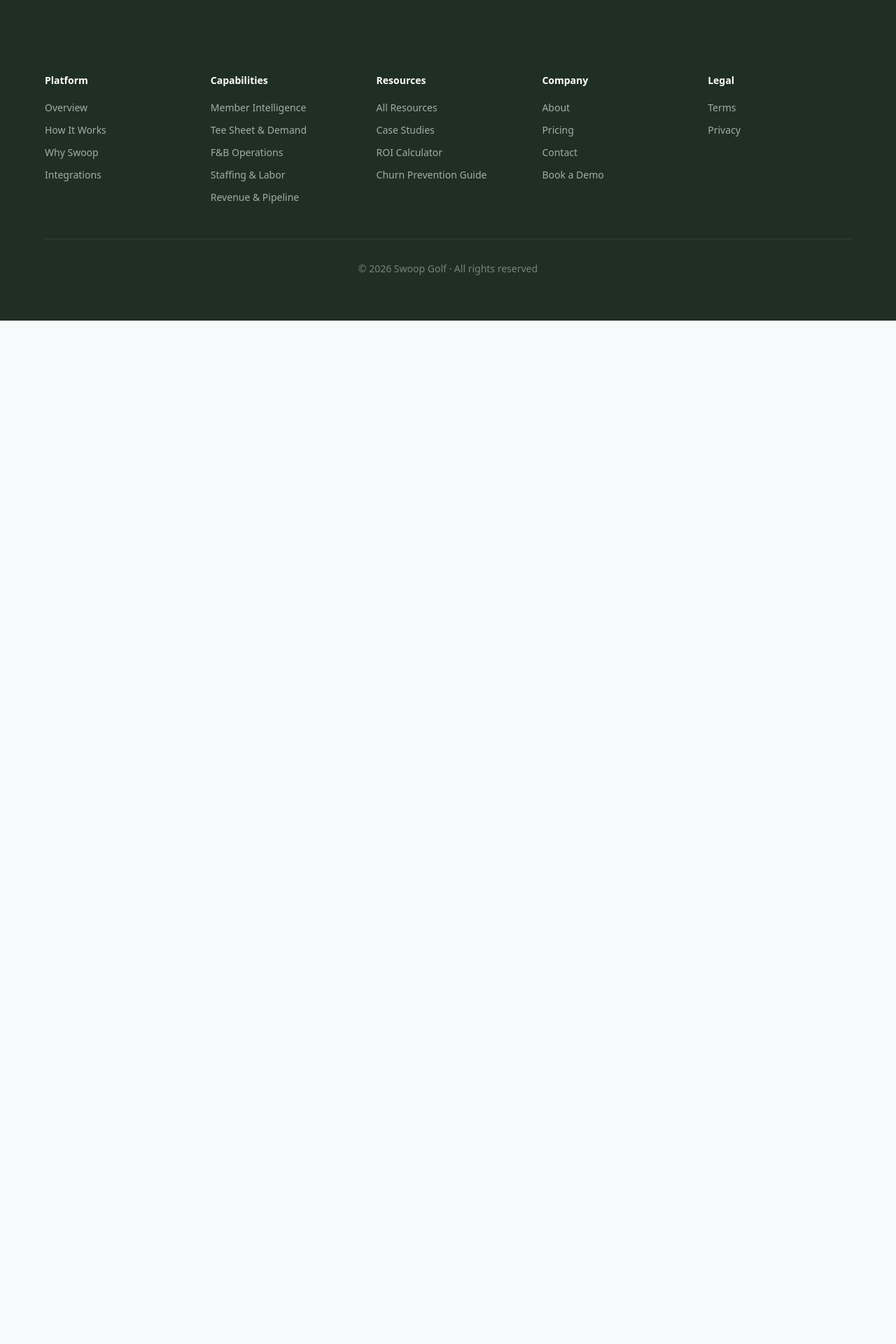
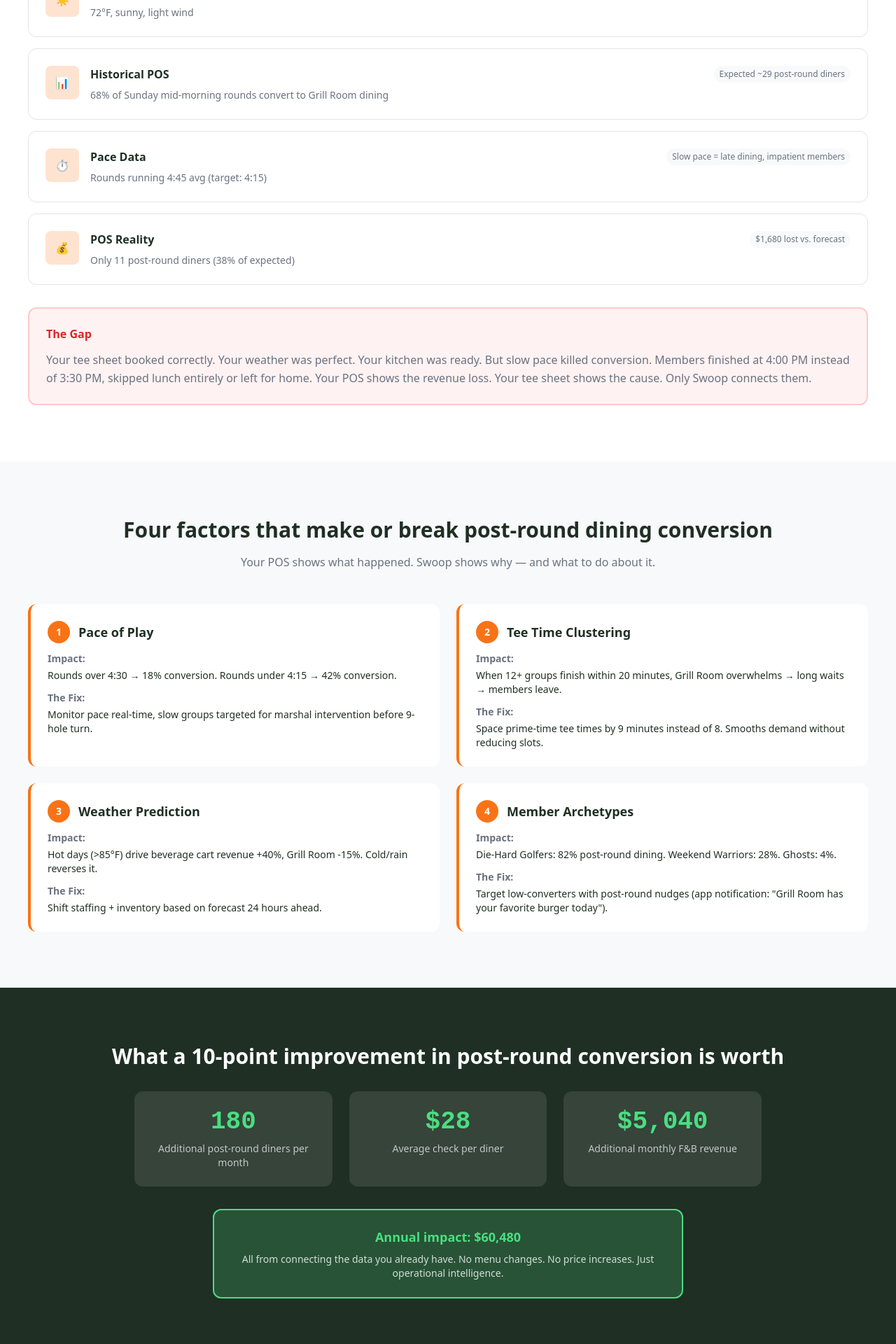
Before and after one commit to ty-hayes-82/swoop-member-intelligence-website, a Next.js app: page /capabilities/fb-operations in a window 1280 px wide. Shown: the part 1600-3520 px from the top of the page at 70% size. Before the commit the page ends 2058 px from the top, so only its background shows below. Built offline with nearby package versions, Linux system fonts and the light colour scheme.

Commit message:
CONTENT: Expand F&B Operations page with cross-system example, conversion drivers, and revenue impact calculations

```diff
--- a/app/capabilities/fb-operations/page.jsx
+++ b/app/capabilities/fb-operations/page.jsx
@@ -12,6 +12,41 @@ const insights = [
   { title: 'Menu Optimization Signals', desc: 'Which items drive repeat visits? Which correlate with complaints? Connect POS line items to member behavior patterns.' },
   { title: 'Event-Driven Demand', desc: 'Tournament days spike F&B demand 3x. Swoop auto-flags these windows so prep and staffing scale before the rush, not during it.' },
   { title: 'Member Dining Archetypes', desc: 'Some members dine after every round. Others never touch F&B. Segment-specific nudges can shift minimum-only members to active diners.' },
+]
+
+const crossSystemExample = {
+  title: 'Sunday, January 12, 2026: How your tee sheet killed your F&B revenue',
+  systems: [
+    { name: 'Tee Sheet', data: '11:00 AM - 1:00 PM: 42 tee times booked', insight: 'High expected volume' },
+    { name: 'Weather', data: '72°F, sunny, light wind', insight: 'Ideal post-round dining conditions (+12% conversion vs. baseline)' },
+    { name: 'Historical POS', data: '68% of Sunday mid-morning rounds convert to Grill Room dining', insight: 'Expected ~29 post-round diners' },
+    { name: 'Pace Data', data: 'Rounds running 4:45 avg (target: 4:15)', insight: 'Slow pace = late dining, impatient members' },
+    { name: 'POS Reality', data: 'Only 11 post-round diners (38% of expected)', insight: '$1,680 lost vs. forecast' },
+  ],
+  theGap: 'Your tee sheet booked correctly. Your weather was perfect. Your kitchen was ready. But slow pace killed conversion. Members finished at 4:00 PM instead of 3:30 PM, skipped lunch entirely or left for home. Your POS shows the revenue loss. Your tee sheet shows the cause. Only Swoop connects them.',
+}
+
+const conversionDrivers = [
+  {
+    factor: 'Pace of Play',
+    impact: 'Rounds over 4:30 → 18% conversion. Rounds under 4:15 → 42% conversion.',
+    fix: 'Monitor pace real-time, slow groups targeted for marshal intervention before 9-hole turn.'
+  },
+  {
+    factor: 'Tee Time Clustering',
+    impact: 'When 12+ groups finish within 20 minutes, Grill Room overwhelms → long waits → members leave.',
+    fix: 'Space prime-time tee times by 9 minutes instead of 8. Smooths demand without reducing slots.'
+  },
+  {
+    factor: 'Weather Prediction',
+    impact: 'Hot days (>85°F) drive beverage cart revenue +40%, Grill Room -15%. Cold/rain reverses it.',
+    fix: 'Shift staffing + inventory based on forecast 24 hours ahead.'
+  },
+  {
+    factor: 'Member Archetypes',
+    impact: 'Die-Hard Golfers: 82% post-round dining. Weekend Warriors: 28%. Ghosts: 4%.',
+    fix: 'Target low-converters with post-round nudges (app notification: "Grill Room has your favorite burger today").'
+  },
 ]
 
 export default function FBOperationsPage() {
@@ -51,6 +86,90 @@ export default function FBOperationsPage() {
         </div>
       </section>
 
+      {/* Cross-System Example */}
+      <section className="py-20 px-6 bg-white">
+        <div className="max-w-container mx-auto max-w-4xl">
+          <h2 className="text-3xl font-bold mb-8 text-center">{crossSystemExample.title}</h2>
+          <div className="space-y-4 mb-8">
+            {crossSystemExample.systems.map((sys) => (
+              <div key={sys.name} className="bg-swoop-card border border-swoop-border rounded-xl p-6 flex items-start gap-4">
+                <div className="flex-shrink-0 w-12 h-12 bg-lens-fb/20 rounded-lg flex items-center justify-center font-bold">
+                  {sys.name === 'Tee Sheet' ? '⛳' : sys.name === 'Weather' ? '☀️' : sys.name === 'Historical POS' ? '📊' : sys.name === 'Pace Data' ? '⏱️' : '💰'}
+                </div>
+                <div className="flex-1">
+                  <div className="flex items-center justify-between mb-2">
+                    <h3 className="font-semibold">{sys.name}</h3>
+                    <span className="text-xs bg-swoop-bg px-2 py-1 rounded-full text-swoop-muted">{sys.insight}</span>
+                  </div>
+                  <p className="text-sm text-swoop-muted">{sys.data}</p>
+                </div>
+              </div>
+            ))}
+          </div>
+          <div className="bg-red-50 border-2 border-red-200 rounded-xl p-6">
+            <h3 className="font-bold text-red-600 mb-3">The Gap</h3>
+            <p className="text-swoop-muted leading-relaxed">{crossSystemExample.theGap}</p>
+          </div>
+        </div>
+      </section>
+
+      {/* Conversion Drivers */}
+      <section className="py-20 px-6">
+        <div className="max-w-container mx-auto">
+          <h2 className="text-3xl font-bold mb-4 text-center">Four factors that make or break post-round dining conversion</h2>
+          <p className="text-swoop-muted text-center mb-12 max-w-2xl mx-auto">
+            Your POS shows what happened. Swoop shows why — and what to do about it.
+          </p>
+          <div className="grid md:grid-cols-2 gap-6">
+            {conversionDrivers.map((driver, idx) => (
+              <div key={driver.factor} className="bg-swoop-card border-l-4 border-lens-fb rounded-xl p-6">
+                <div className="flex items-center gap-3 mb-3">
+                  <div className="w-8 h-8 bg-lens-fb text-white rounded-full flex items-center justify-center font-bold text-sm">
+                    {idx + 1}
+                  </div>
+                  <h3 className="text-lg font-semibold">{driver.factor}</h3>
+                </div>
+                <div className="space-y-3 text-sm">
+                  <div>
+                    <p className="font-semibold text-swoop-muted mb-1">Impact:</p>
+                    <p className="text-swoop-dark">{driver.impact}</p>
+                  </div>
+                  <div>
+                    <p className="font-semibold text-swoop-muted mb-1">The Fix:</p>
+                    <p className="text-swoop-dark">{driver.fix}</p>
+                  </div>
+                </div>
+              </div>
+            ))}
+          </div>
+        </div>
+      </section>
+
+      {/* Real Revenue Impact */}
+      <section className="py-20 px-6 bg-swoop-dark text-white">
+        <div className="max-w-container mx-auto text-center">
+          <h2 className="text-3xl font-bold mb-8">What a 10-point improvement in post-round conversion is worth</h2>
+          <div className="grid md:grid-cols-3 gap-6 max-w-4xl mx-auto mb-8">
+            <div className="bg-white/10 rounded-xl p-6">
+              <p className="font-mono text-4xl font-bold text-swoop-green mb-2">180</p>
+              <p className="text-sm text-white/70">Additional post-round diners per month</p>
+            </div>
+            <div className="bg-white/10 rounded-xl p-6">
+              <p className="font-mono text-4xl font-bold text-swoop-green mb-2">$28</p>
+              <p className="text-sm text-white/70">Average check per diner</p>
+            </div>
+            <div className="bg-white/10 rounded-xl p-6">
+              <p className="font-mono text-4xl font-bold text-swoop-green mb-2">$5,040</p>
+              <p className="text-sm text-white/70">Additional monthly F&B revenue</p>
+            </div>
+          </div>
+          <div className="bg-swoop-green/20 border-2 border-swoop-green rounded-xl p-6 max-w-2xl mx-auto">
+            <p className="text-lg font-bold text-swoop-green mb-2">Annual impact: $60,480</p>
+            <p className="text-white/80 text-sm">All from connecting the data you already have. No menu changes. No price increases. Just operational intelligence.</p>
+          </div>
+        </div>
+      </section>
+
       <CTASection headline="See your F&B blind spots." subtext="We'll show you the connection between your tee sheet and your dining revenue." />
     </>
   )
```
